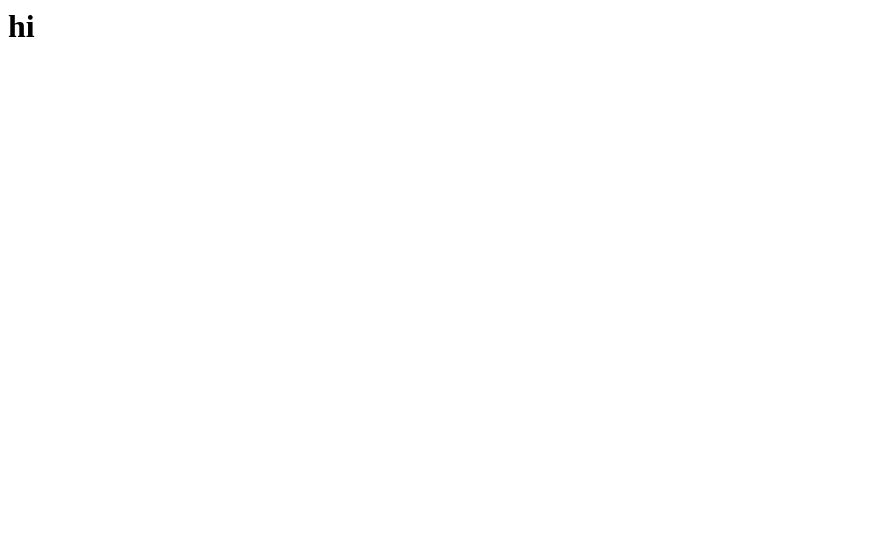
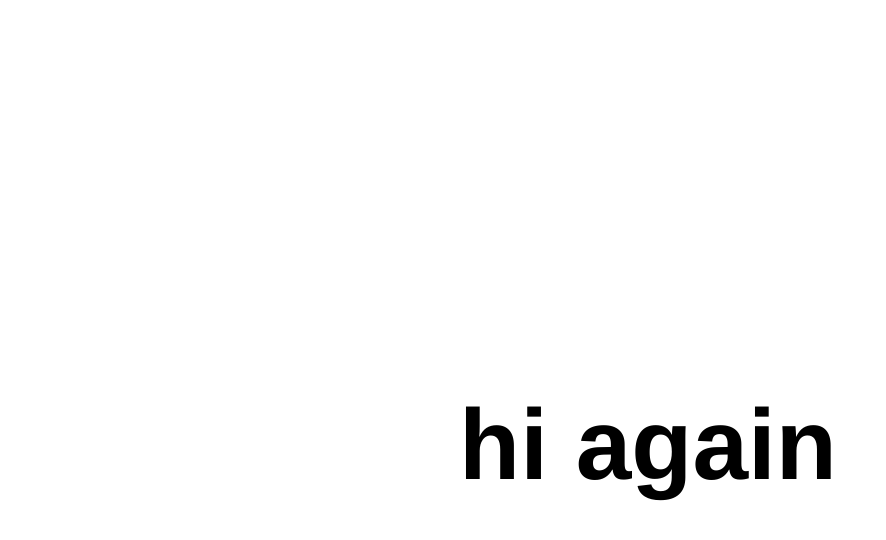
Before and after one commit to nono111/test1, a plain HTML site: page index.html in a window 1280 px wide. Shown: the whole page, without its empty margins (0-886 px from the left). Drawn offline with Linux system fonts and the light colour scheme.

Commit message:
Center the h1 text with --amend

```diff
--- a/index.html
+++ b/index.html
@@ -1,6 +1,19 @@
 <html>
-<title>the hello word</title>
+<head>
+	<title>the hello word</title>
+</head>
+<style type="text/css">
+	h1
+	{
+		position: absolute;
+		top: 40%;
+		width: 100%;
+		font-family: Helvetica;
+		font-size: 100;
+		text-align: center;
+	}
+</style>
 <body>
-<h1>hi</h1>
+<h1>hi again</h1>
 </body>
 </html>
```
